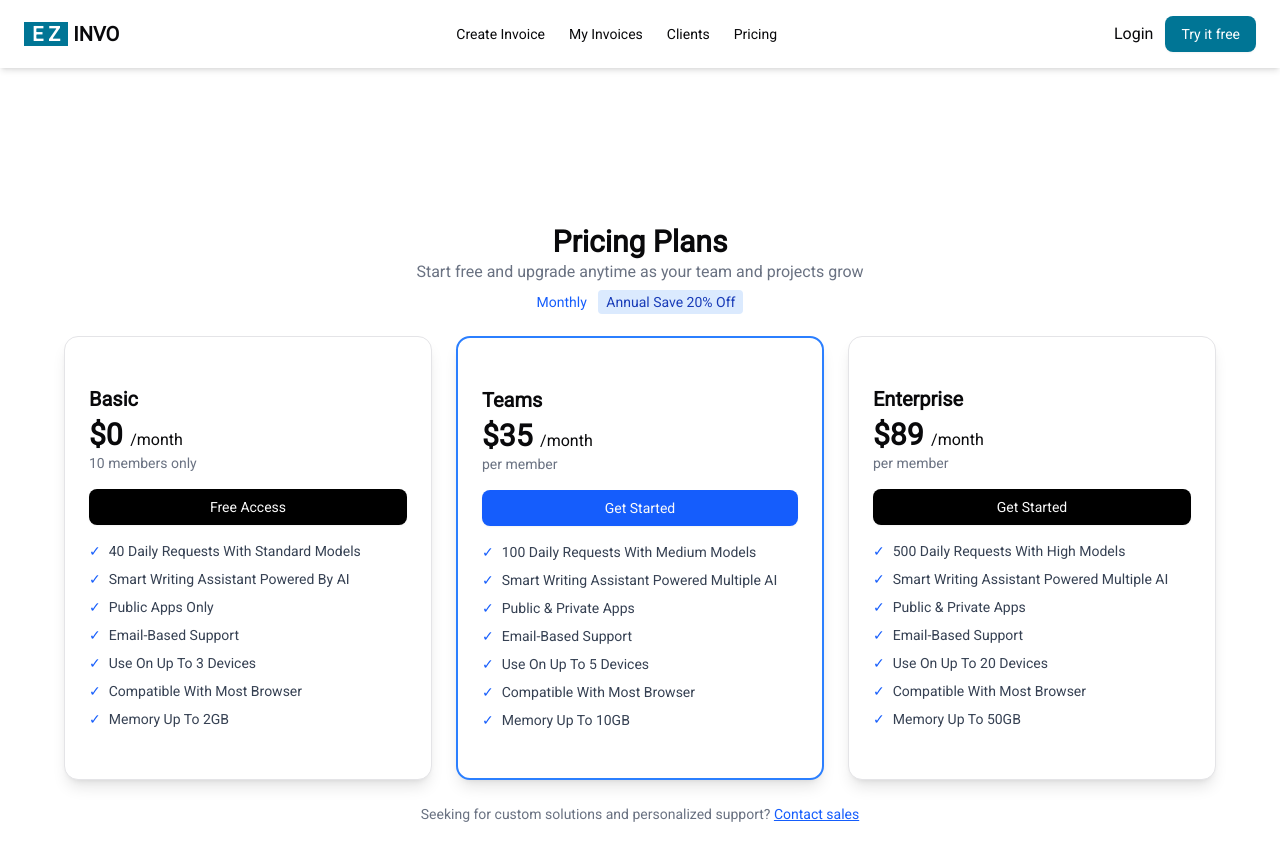
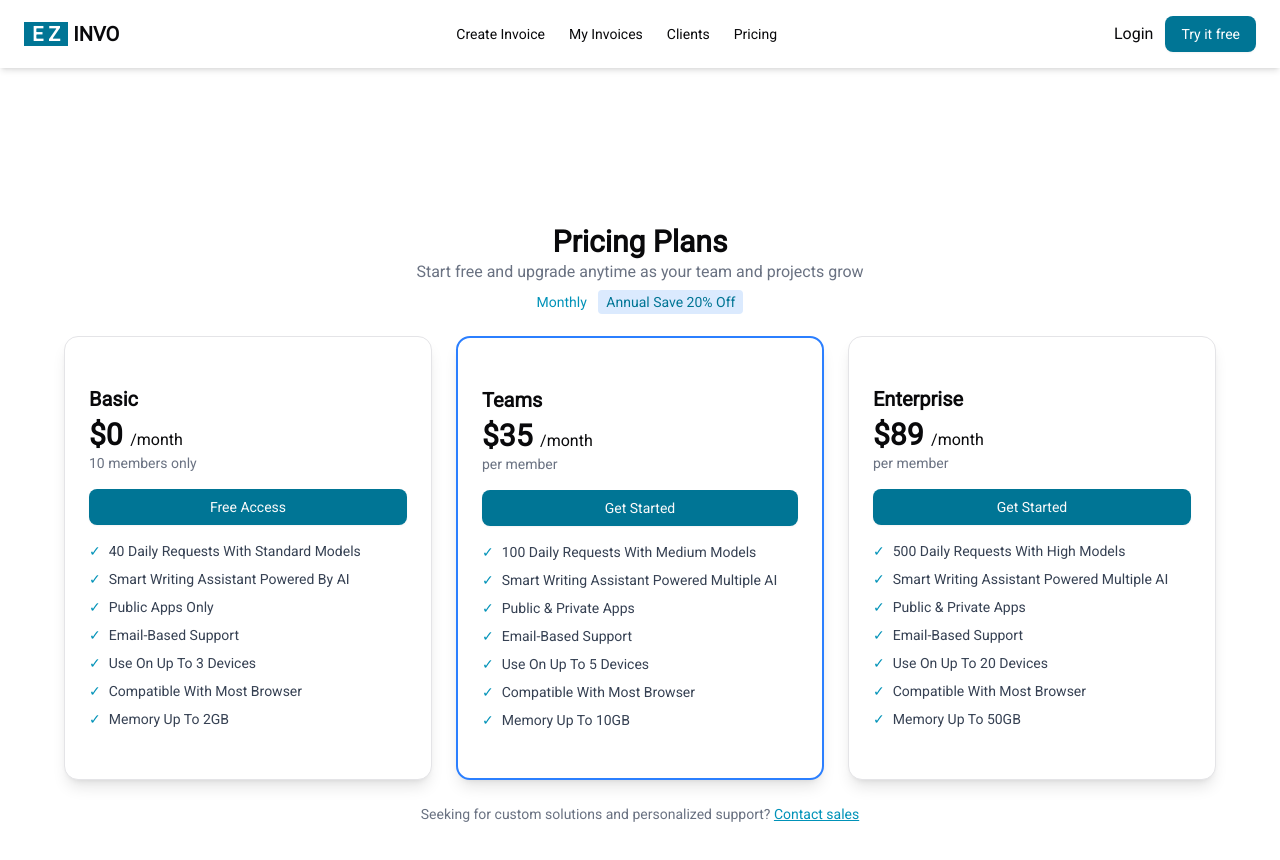
Before and after one commit to kzsiam/ezinvo-billing-client, a React (Vite) app: page /pricingPlans in a window 1280 px wide. Shown: the top 860 px of the page. Built offline with nearby package versions, Linux system fonts and the light colour scheme; no server answers.

Commit message:
pricing updated

```diff
--- a/src/Pages/PricingPlans/PricingPlans.jsx
+++ b/src/Pages/PricingPlans/PricingPlans.jsx
@@ -66,7 +66,7 @@ const PricingPlans = () => {
                 <div className="text-center mb-6">
                     <h2 className="text-3xl font-bold">Pricing Plans</h2>
                     <p className="text-gray-500">Start free and upgrade anytime as your team and projects grow</p>
-                    <div className="text-sm mt-2 text-blue-600 cursor-pointer">Monthly <span className="ml-2 bg-blue-100 text-blue-800 px-2 py-1 rounded">Annual Save 20% Off</span></div>
+                    <div className="text-sm mt-2 text-cyan-600 cursor-pointer">Monthly <span className="ml-2 bg-blue-100 text-cyan-700 px-2 py-1 rounded">Annual Save 20% Off</span></div>
                 </div>
                 <div className="grid grid-cols-1 md:grid-cols-3 gap-6 w-full max-w-6xl">
                     {plans.map((plan, i) => (
@@ -79,14 +79,14 @@ const PricingPlans = () => {
                                 <p className="text-3xl font-bold">{plan.price} <span className="text-base font-normal">{plan.note}</span></p>
                                 <p className="text-sm text-gray-500 mb-4">{plan.users}</p>
                                 <Button
-                                    className={`w-full mb-4 ${plan.highlight ? "bg-blue-600 hover:bg-blue-700 cursor-pointer" : "bg-black hover:bg-gray-900"}`}
+                                    className={`w-full mb-4 ${plan.highlight ? "bg-cyan-700 hover:bg-cyan-700 cursor-pointer" : "bg-cyan-700 hover:bg-cyan-800"}`}
                                 >
                                     {plan.button}
                                 </Button>
                                 <ul className="space-y-2 text-sm text-gray-700">
                                     {plan.features.map((feature, i) => (
                                         <li key={i} className="flex items-start">
-                                            <span className="text-blue-600 mr-2">✓</span>
+                                            <span className="text-cyan-600 mr-2">✓</span>
                                             {feature}
                                         </li>
                                     ))}
@@ -96,7 +96,7 @@ const PricingPlans = () => {
                     ))}
                 </div>
                 <p className="text-sm mt-6 text-gray-500">
-                    Seeking for custom solutions and personalized support? <span className="text-blue-600 underline cursor-pointer">Contact sales</span>
+                    Seeking for custom solutions and personalized support? <span className="text-cyan-600 underline cursor-pointer">Contact sales</span>
                 </p>
             </div>
         </div>
```
